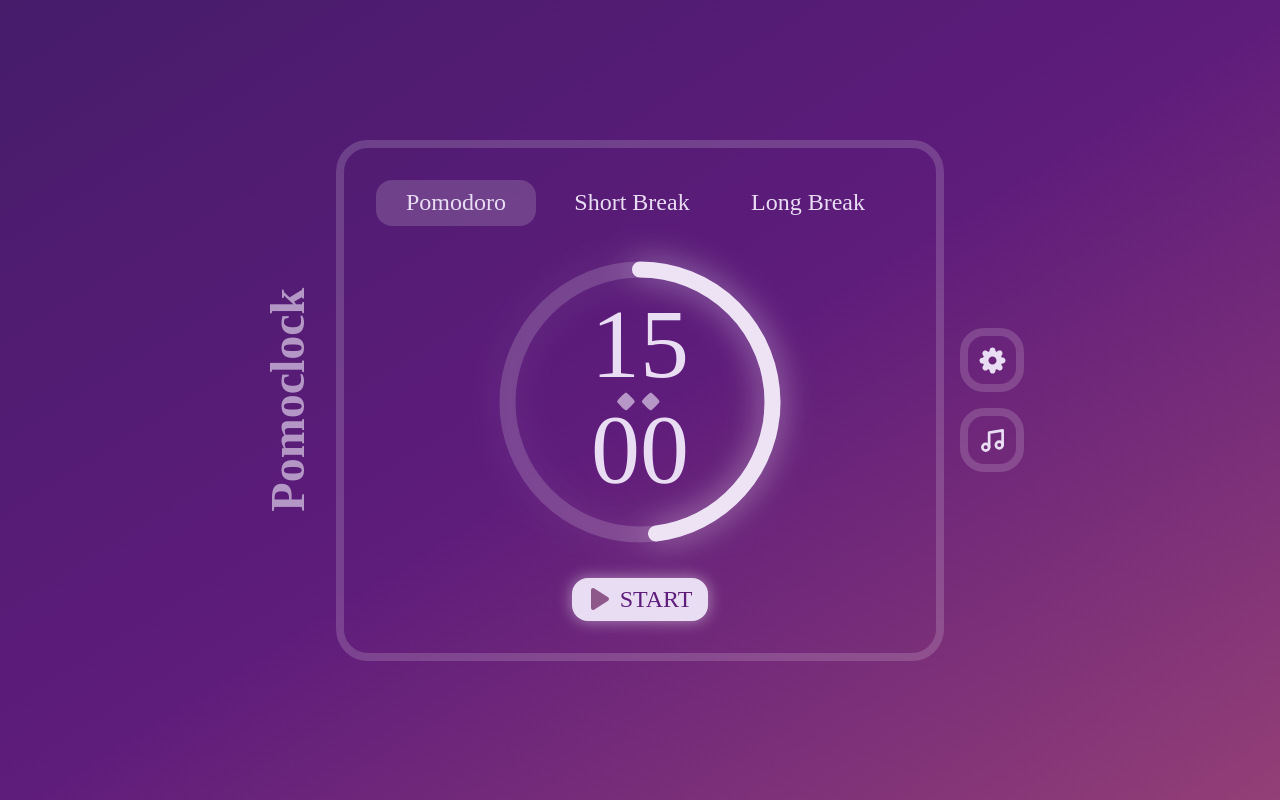
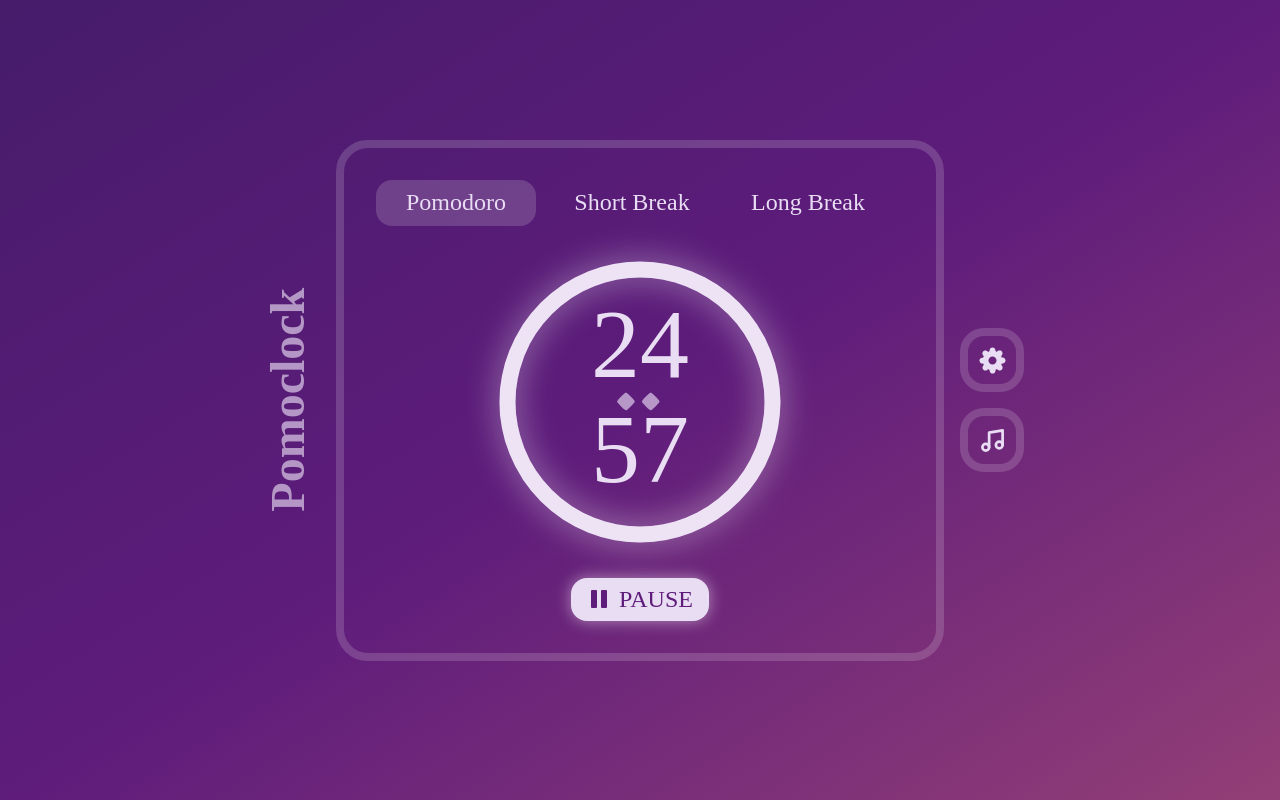
Before and after one commit to barbosa-jp/pomoclock-react, a React (Create React App) app: page / in a window 1280 px wide. Both pictures are taken after a click on the button "START". Built offline with nearby package versions, Linux system fonts and the light colour scheme; a web font is replaced by a local one.

Commit message:
feat: timer working on every mode and animation of progress bar

```diff
--- a/src/App.css
+++ b/src/App.css
@@ -71,10 +71,6 @@
 
   cursor: default;
   user-select: none;
-}
-
-.App-link {
-  color: #61dafb;
 }
 
 @keyframes App-logo-spin {
@@ -191,10 +187,11 @@
     stroke-width: 16px;
     stroke: var(--white);
     stroke-linecap: round;
-    stroke-dasharray: 850;
-    stroke-dashoffset: 450;
+
     border-radius: 100%;
     fill: none;
+
+    transition: all 1s;
   }
 
   .circle-background {
--- a/src/App.js
+++ b/src/App.js
@@ -1,21 +1,56 @@
 import PlayIcon from './assets/images/icon-play.svg';
+import PauseIcon from './assets/images/icon-pause.svg'
 import ColonImage from './assets/images/colon-image.svg';
 import MusicIcon from './assets/images/icon-music.svg';
 import SettingIcon from './assets/images/icon-settings.svg';
 
 import './App.css';
-import { useState } from 'react';
+import { useState, useRef, useEffect } from 'react';
 
 function App() {
   const [bgPosition, setBgPosition] = useState('0% 50%');
+  const [mode, setMode] = useState('Pomodoro');
+  const [minutes, setMinutes] = useState(25);
+  const [seconds, setSeconds] = useState(0);
+  const [isPaused, setIsPaused] = useState(true);
+  const [progressBar, setProgressBar] = useState(850);
+
+  useEffect(() => {
+    getTimer(mode);
+    setIsPaused(true);
+    setProgressBar(850);
+  }, [mode])
+
+  function useInterval(callback, delay) {
+    const savedCallback = useRef();
+
+    useEffect(() => {
+      savedCallback.current = callback;
+    }, [callback]);
+
+    useEffect(() => {
+      function tick() {
+        savedCallback.current();
+      }
+      if (delay !== null) {
+        let id = setInterval(tick, delay);
+        return () => clearInterval(id);
+      }
+    }, [delay]);
+  }
+
+  useInterval(startTimer, 1000)
+
+  const modes = ['Pomodoro', 'Short Break', 'Long Break'];
+  const timers = [25, 5, 15];
 
   function changeBackground(option) {
     switch (option) {
-      case 'pomodoro':
+      case 'Pomodoro':
         setBgPosition('0% 50%');
         break;
 
-      case 'short break':
+      case 'Short Break':
         setBgPosition('50% 50%');
         break;
 
@@ -32,7 +67,47 @@ function App() {
       button.className += ' selected';
 
       changeBackground(option);
+      setMode(option);
+      getTimer(option);
     }
+  }
+
+  function getTimer(mode) {
+    const index = modes.indexOf(mode);
+    setMinutes(timers[index]);
+    setSeconds(0);
+  }
+
+  function startTimer() {
+    if (!isPaused) {
+      if (seconds - 1 < 0) {
+        setMinutes(minutes-1);
+        setSeconds(59);
+      } else {
+        setSeconds(seconds - 1);
+      }
+
+      changeProgressBar();
+    }
+  }
+
+  function formatTimer(time) {
+    if (time < 10) {
+      return `0${time}`;
+    }
+
+    return time;
+  }
+
+  function changeProgressBar() {
+    const total = 850;
+    const index = modes.indexOf(mode);
+    const maxSeconds = timers[index] * 60;
+    const percent = 100 / maxSeconds;
+    const currentProgress = progressBar - (total * percent/100);
+
+    setProgressBar(currentProgress);
+    console.log(progressBar)
   }
 
   return (
@@ -43,25 +118,37 @@ function App() {
         </header>
         <main className="main">
           <ul className="options-timer">
-            <li><button className='button button-timer selected' type='button' onClick={(e) => changeOptionTimer(e.target, 'pomodoro')}>Pomodoro</button></li>
-            <li><button className='button button-timer' type='button' onClick={(e) => changeOptionTimer(e.target, 'short break')}>Short Break</button></li>
-            <li><button className='button button-timer' type='button' onClick={(e) => changeOptionTimer(e.target, 'long break')}>Long Break</button></li>
+            {
+              modes.map((option) => {
+                if (mode === option) {
+                  return <li key={option}><button className='button button-timer selected' type='button' onClick={(e) => changeOptionTimer(e.target, option)}>{option}</button></li>
+                }
+                return <li key={option}><button className='button button-timer' type='button' onClick={(e) => changeOptionTimer(e.target, option)}>{option}</button></li>
+              })
+            }
           </ul>
           <div className='timer'>
             <div className='numbers'>
-              <p className='hour'>15</p>
+              <p className='minute'>{formatTimer(minutes)}</p>
               <img className='colon' src={ColonImage}/>
-              <p className='minute'>00</p>
+              <p className='seconds'>{formatTimer(seconds)}</p>
             </div>
             <svg className='circle' width='100%' height='100%'>
-              <circle className='circular-progress' cx='50%' cy='50%' r='46%'/>
+              <circle className='circular-progress' cx='50%' cy='50%' r='46%' style={{strokeDasharray: 850, strokeDashoffset: `${850 - progressBar}`}}/>
               <circle className='circle-background' cx='50%' cy='50%' r='46%'/>
             </svg>
           </div>
-          <button className='button button-start' type='button'>
-            <img className='icon' src={PlayIcon}/>
-            START
-          </button>
+          {
+            isPaused ?
+            <button className='button button-start' type='button' onClick={() => setIsPaused(!isPaused)}>
+              <img className='icon' src={PlayIcon}/>
+              START
+            </button> :
+            <button className='button button-start' type='button' onClick={() => setIsPaused(!isPaused)}>
+              <img className='icon' src={PauseIcon}/>
+              PAUSE
+            </button>
+          }
         </main>
         <footer className="footer">
           <ul className='options'>
```
Also changed, not shown: src/assets/images/icon-pause.svg (added), src/assets/images/icon-play.svg.
